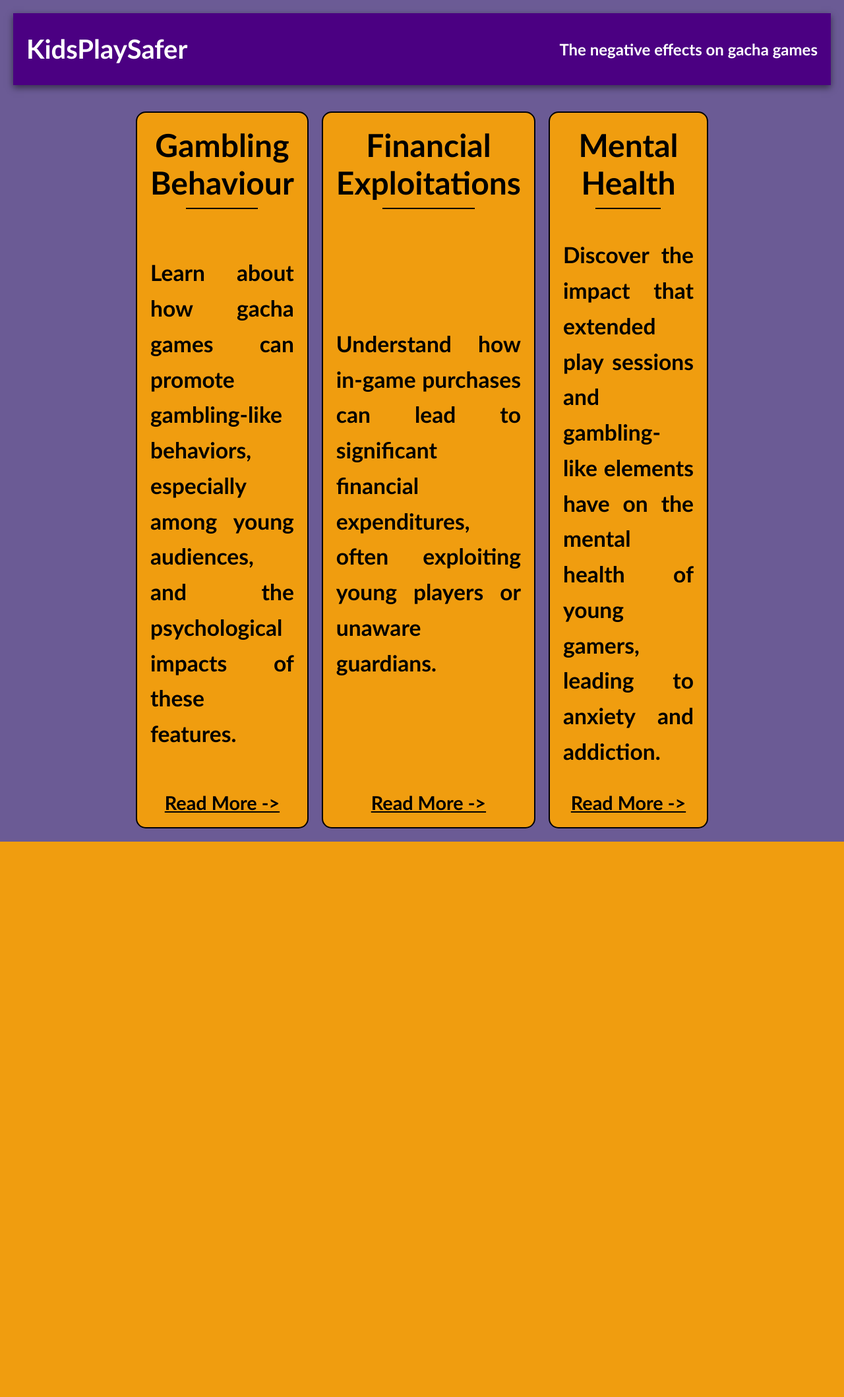
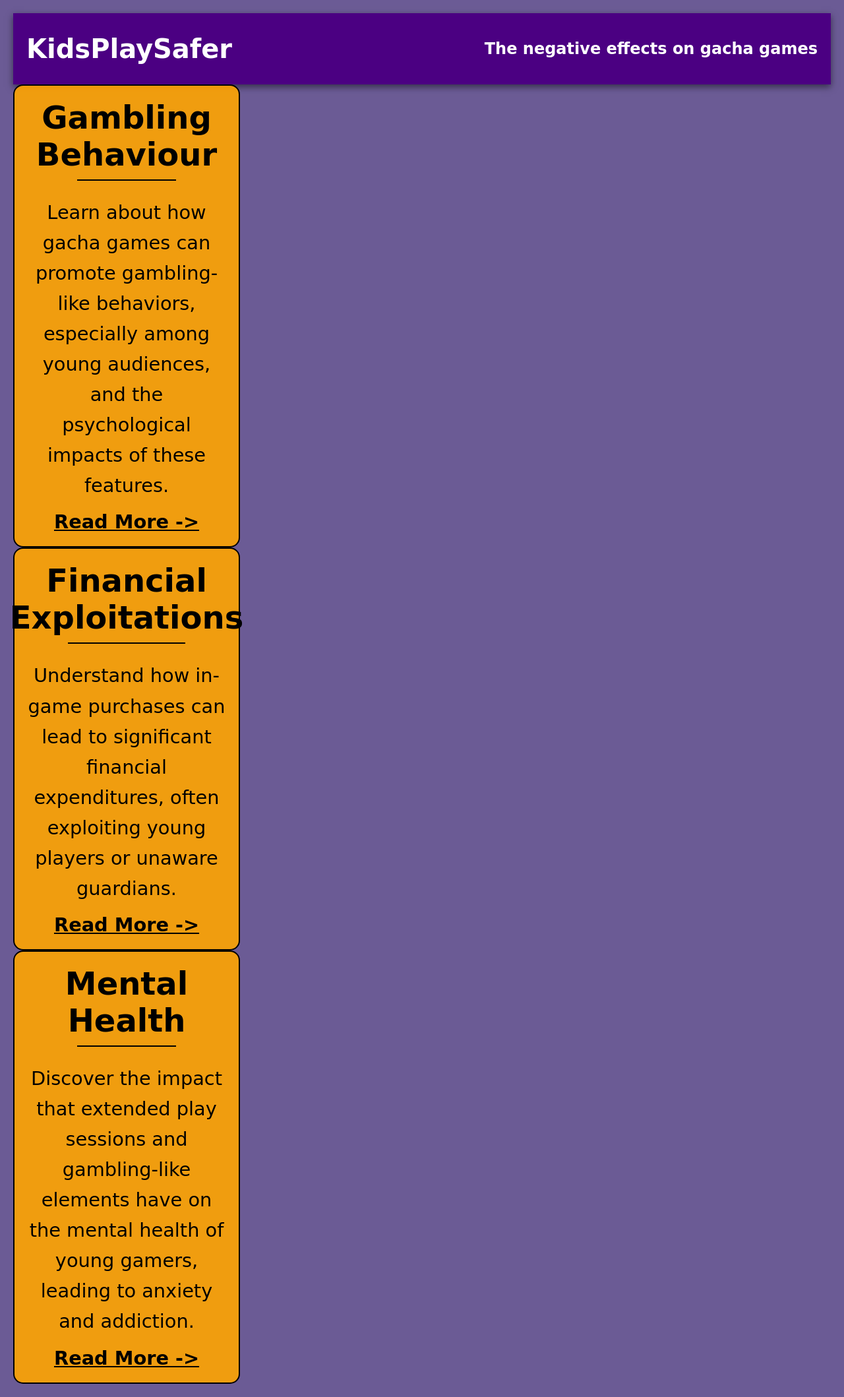
Before and after one commit to notStinG/Gachawareness, a Flask app: page / in a window 1280 px wide. Shown: the whole page at 66% size. Before the commit the page ends 1276 px from the top, so only its background shows below. Run offline with Flask 3, Linux system fonts and the light colour scheme.

Commit message:
Update styles.css

```diff
--- a/static/styles.css
+++ b/static/styles.css
@@ -1,6 +1,11 @@
+@font-face {
+    font-family: 'Audiowide';
+    src: url('fonts/Audiowide-Regular.ttf') format('truetype');
+}
+
 body {
     margin: 0;
-    font-family: "Calibri", sans-serif;
+    font-family: "DejaVu Sans", sans-serif;
     color: black;
     text-align: center;
     background-color: #6b5b95;
@@ -45,18 +50,25 @@ h1 {
     padding: 30px;
     max-width: 800px;
     margin: 40px auto;
-    font-weight: 800;
     box-shadow: 0 0 20px rgba(0, 0, 0, 0.1);
 }
 
-h3 {
+.content p {
+    font-size: 1.4em;
+    line-height: 1.6;
+    text-align: justify;
+    font-weight: normal;
+}
+
+.content h3 {
+    font-weight: bold;
     font-size: 2em;
     margin: 0;
     padding-bottom: 10px;
     position: relative;
 }
 
-h3::after {
+.content h3::after {
     content: "";
     display: block;
     width: 50%;
@@ -84,14 +96,16 @@ p {
     animation: gradientAnimation 15s ease infinite;
 }
 
-.container {
+.boxes-container {
     display: flex;
-    justify-content: space-around;
-    margin-top: 40px;
-    width: 70%;
-    margin-left: auto;
-    margin-right: auto;
+    flex-direction: row;
+    justify-content: center;
+    align-items: stretch;
     gap: 20px;
+    max-width: 1200px;
+    margin: 0 auto;
+    padding: 20px;
+    flex-wrap: wrap;
 }
 
 .box {
@@ -99,20 +113,56 @@ p {
     border-radius: 15px;
     background-color: rgba(255, 165, 0, 0.9);
     color: black;
-    width: fit-content;
+    width: 300px;
+    min-height: 300px;
     padding: 20px;
     display: flex;
     flex-direction: column;
-    justify-content: space-between;
     align-items: center;
+    text-align: center;
     font-size: 24px;
     font-weight: bold;
     transition: transform 0.3s ease, box-shadow 0.3s ease;
+    font-family: "DejaVu Sans", sans-serif;
 }
 
 .box:hover {
     transform: translateY(-20px);
     box-shadow: 0 0 50px rgba(255, 255, 255, 0.8);
+}
+
+.box h3 {
+    font-family: "DejaVu Sans", sans-serif;
+    font-size: 2em;
+    margin: 0;
+    padding-bottom: 10px;
+    text-align: center;
+    position: relative;
+}
+
+.box h3::after {
+    content: "";
+    display: block;
+    width: 50%;
+    height: 2px;
+    background-color: black;
+    margin: 10px auto 0;
+}
+
+.box p {
+    font-family: "DejaVu Sans", sans-serif;
+    font-size: 1.2em;
+    line-height: 1.6;
+    text-align: center;
+    margin: 15px 0;
+    font-weight: normal;
+}
+
+.read-more {
+    font-family: "DejaVu Sans", sans-serif;
+    text-decoration: underline;
+    color: black;
+    margin-top: 10px;
 }
 
 .link-button {
```
Also changed, not shown: other parts of static/styles.css (+58 -0 lines).
